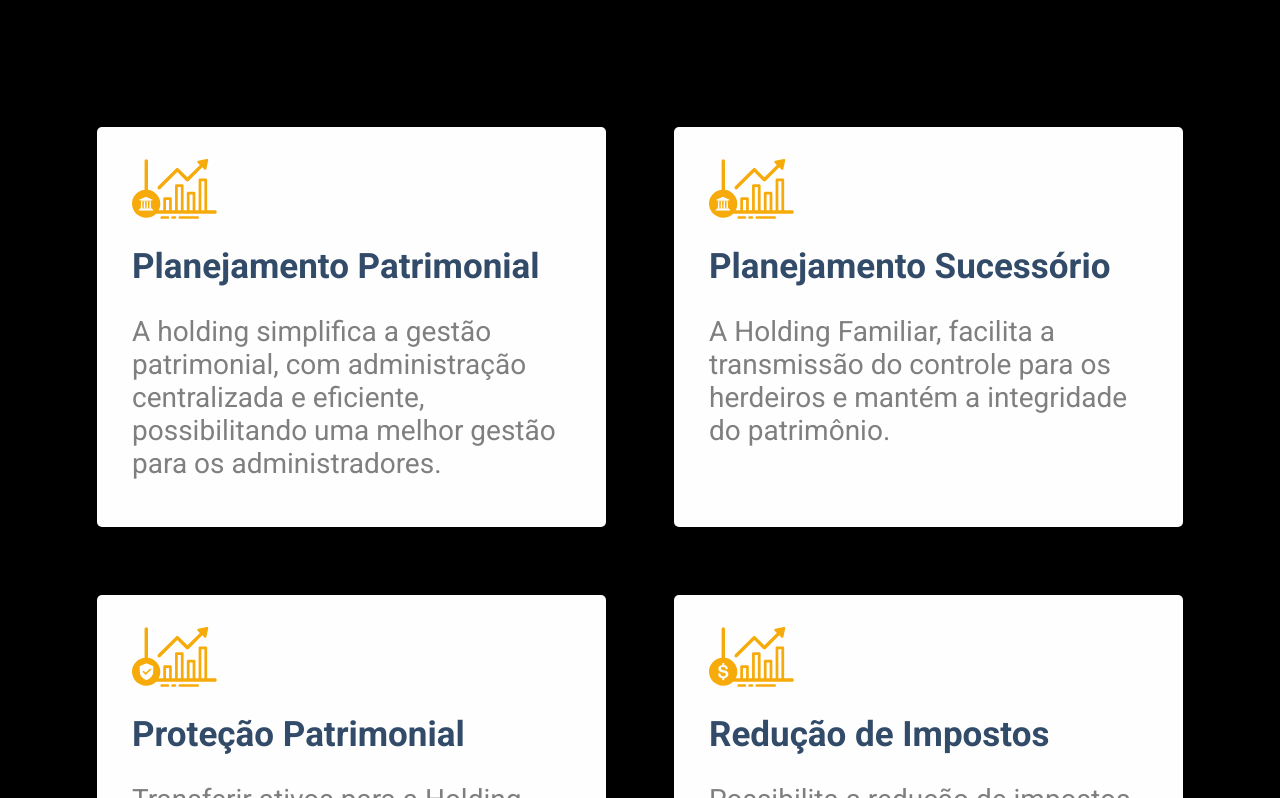
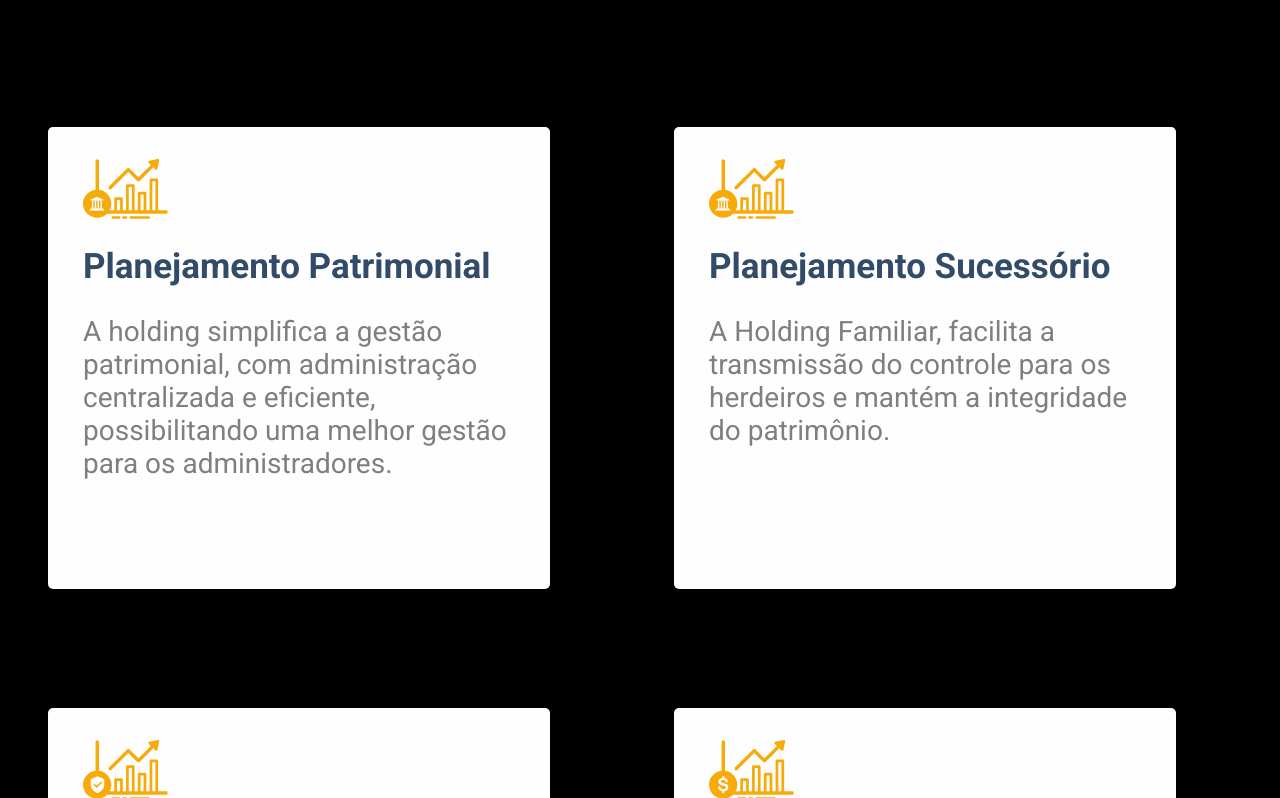
Before and after one commit to renatofm-dev/model1-landingPage, a Next.js app: page / in a window 1280 px wide. Shown: the part 1202-2000 px from the top of the page. Built offline with nearby package versions, Linux system fonts and the light colour scheme.

Commit message:
add max-content in feature card

```diff
--- a/src/components/features/features.module.scss
+++ b/src/components/features/features.module.scss
@@ -74,10 +74,10 @@
 }
 
 .feature {
-  max-width: 509px;
-  max-height: 400px;
-  width: 100%;
-  height: 100%;
+  max-width: max-content;
+  max-height: max-content;
+  width: 90%;
+  height: 90%;
   padding: 32px 35px;
   background-color: $white-color;
   border-radius: 5px;
```
